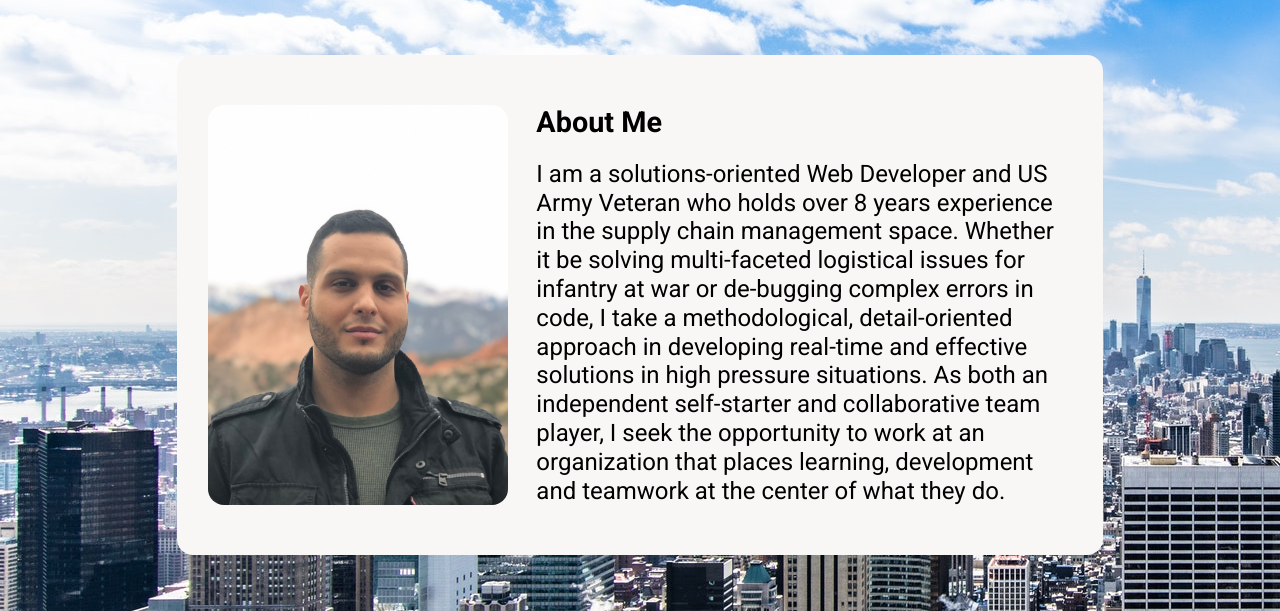
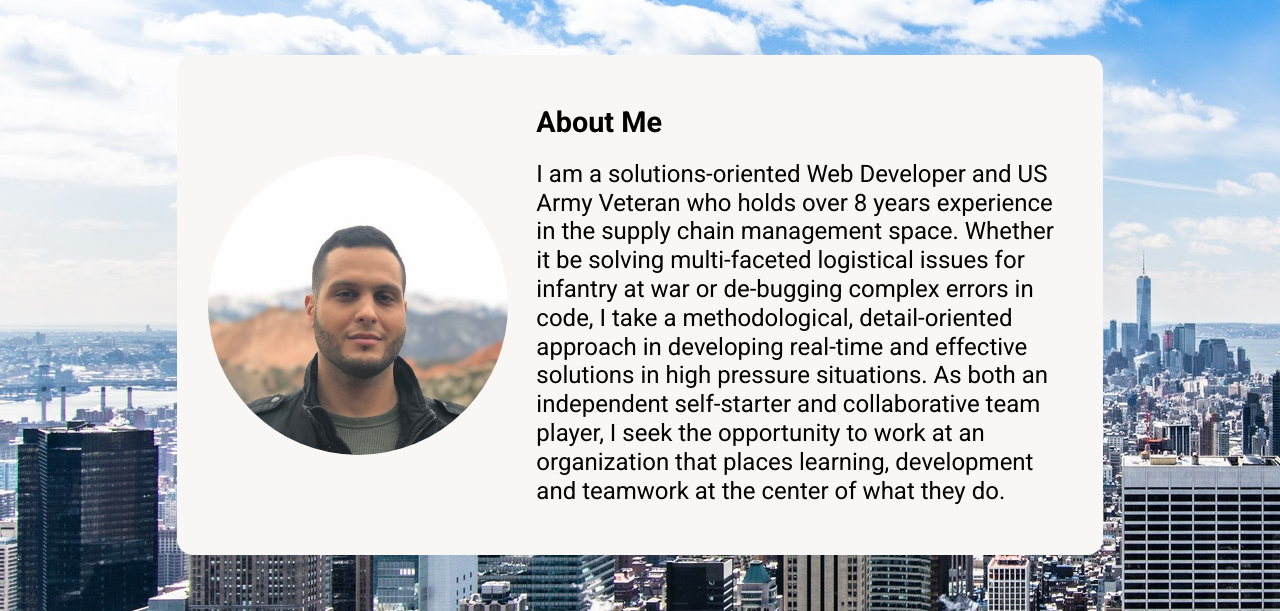
Before and after one commit to joseferreira5/joseferreira5.github.io, a Gatsby site: page /about in a window 1280 px wide. Shown: the part 103-714 px from the top of the page. Built offline with nearby package versions, Linux system fonts and the light colour scheme; Gatsby itself is replaced by a stand-in of ours.

Commit message:
Changed profile image with circular border.

```diff
--- a/src/components/image.js
+++ b/src/components/image.js
@@ -5,7 +5,7 @@ import Img from "gatsby-image"
 const Image = () => {
   const data = useStaticQuery(graphql`
     query {
-      profileImage: file(relativePath: { eq: "profile_image.jpg" }) {
+      profileImage: file(relativePath: { eq: "profile_image_square.jpg" }) {
         childImageSharp {
           fluid(maxWidth: 1000) {
             ...GatsbyImageSharpFluid
@@ -18,7 +18,7 @@ const Image = () => {
   return (
     <Img
       fluid={data.profileImage.childImageSharp.fluid}
-      style={{ borderRadius: "1em" }}
+      style={{ borderRadius: "50%" }}
     />
   )
 }
--- a/src/pages/index.js
+++ b/src/pages/index.js
@@ -20,6 +20,7 @@ const Container = styled.section`
   padding: 2em;
   border-radius: 1em;
   line-height: 1.6;
+  opacity: 0.8;
 
   @media (max-width: 480px) {
     padding: 1em;
```
Also changed, not shown: src/images/profile_image_square.jpg (added).
